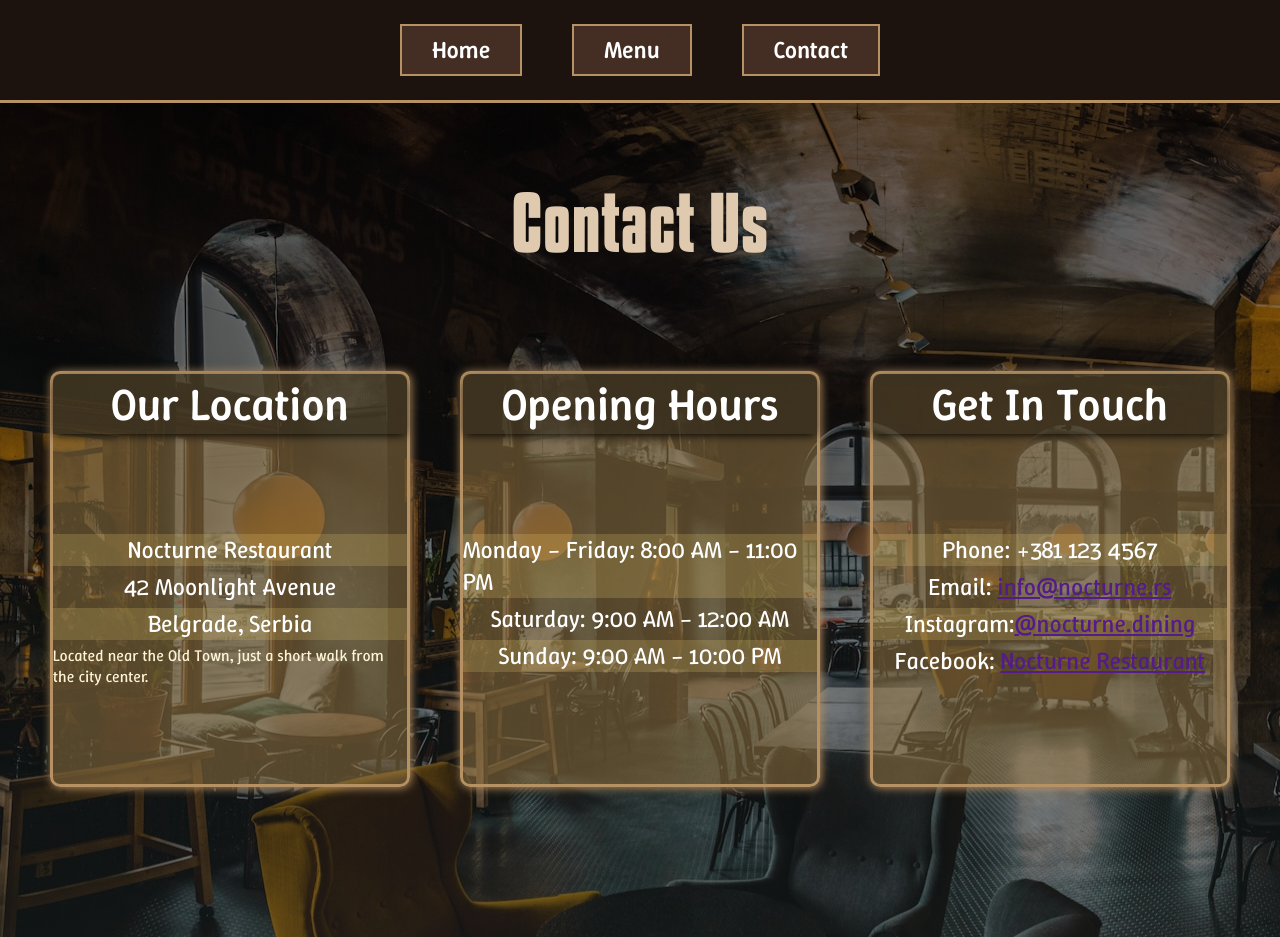
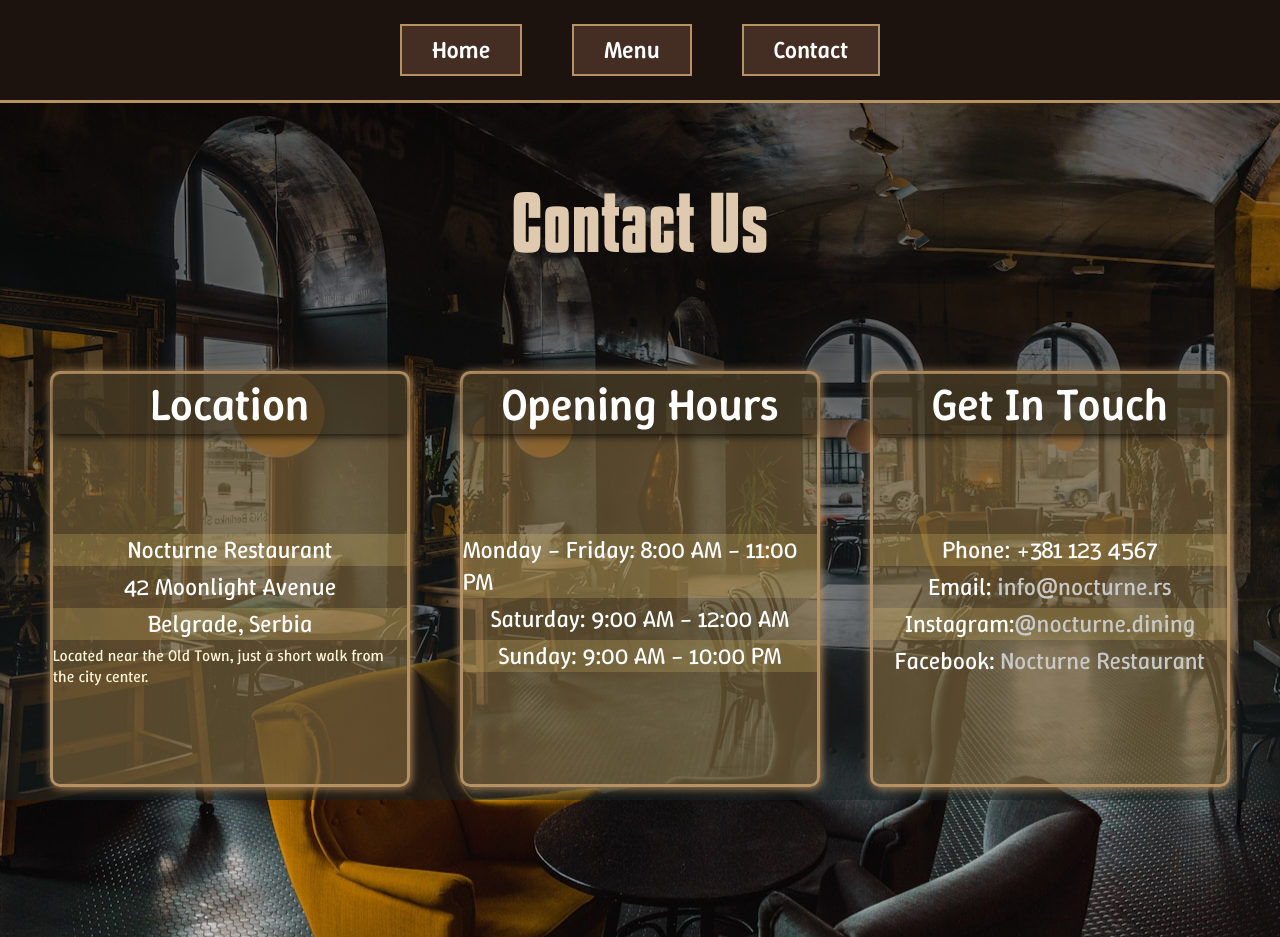
Before and after one commit to TadicF/Project-Restaurant-Page, a website built with webpack: page src/template.html in a window 1280 px wide. Both pictures are taken after a click on the button "Contact". Built offline with nearby package versions, Linux system fonts and the light colour scheme.

Commit message:
Contact Page is now dinamically added with JS

```diff
--- a/src/contactPage.js
+++ b/src/contactPage.js
@@ -0,0 +1,108 @@
+export function contactPage() {
+  const content = document.querySelector('#content');
+  const contactPage = document.createElement('div');
+  contactPage.classList.add("contactPage");
+  content.appendChild(contactPage);
+
+  const contactUs = document.createElement('div');
+  contactUs.classList.add('contactUs');
+  contactPage.appendChild(contactUs);
+  const contactUsTitle = document.createElement('h1');
+  contactUsTitle.textContent = 'Contact Us';
+  contactUs.appendChild(contactUsTitle);
+
+  const contactTabs = document.createElement('div');
+  contactTabs.classList.add('contactTabs');
+  contactPage.appendChild(contactTabs);
+
+  // Display Location Tab
+  const location = document.createElement('div');
+  location.classList.add('location');
+  contactTabs.appendChild(location);
+
+  const locationTitle = document.createElement('div');
+  locationTitle.classList.add('locationTitle');
+  location.appendChild(locationTitle);
+  const locationTitleText = document.createElement('p');
+  locationTitleText.textContent = 'Location';
+  locationTitle.appendChild(locationTitleText);
+
+  const locationInfo = document.createElement('div');
+  locationInfo.classList.add('locationInfo');
+  location.appendChild(locationInfo);
+  const location_one = createContactItem('Nocturne Restaurant');
+  locationInfo.appendChild(location_one);
+  const location_two = createContactItem('42 Moonlight Avenue');
+  locationInfo.appendChild(location_two);
+  const location_three = createContactItem('Belgrade, Serbia');
+  locationInfo.appendChild(location_three);
+  const location_four = createContactItem('Located near the Old Town, just a short walk from the city center.');
+  locationInfo.appendChild(location_four);
+
+  // Display Opening Hours Tab
+  const opening_hours = document.createElement('div');
+  opening_hours.classList.add("opening-hours");
+  contactTabs.appendChild(opening_hours);
+
+  const openingTitle = document.createElement('div');
+  openingTitle.classList.add('openingTitle');
+  opening_hours.appendChild(openingTitle);
+  const openingTitleText = document.createElement('p');
+  openingTitleText.textContent = 'Opening Hours';
+  openingTitle.appendChild(openingTitleText);
+
+  const openingInfo = document.createElement('div');
+  openingInfo.classList.add('openingInfo');
+  opening_hours.appendChild(openingInfo);
+  const opening_one = createContactItem('Monday – Friday: 8:00 AM – 11:00 PM');
+  openingInfo.appendChild(opening_one);
+  const opening_two = createContactItem('Saturday: 9:00 AM – 12:00 AM');
+  openingInfo.appendChild(opening_two);
+  const opening_three = createContactItem('Sunday: 9:00 AM – 10:00 PM');
+  openingInfo.appendChild(opening_three);
+
+  // Display Contact Info Tab
+  const contact = document.createElement('div');
+  contact.classList.add('contact');
+  contactTabs.appendChild(contact);
+
+  const contactTitle = document.createElement('div');
+  contactTitle.classList.add("contactTitle");
+  contact.appendChild(contactTitle);
+  const contactTitleText = document.createElement('p');
+  contactTitleText.textContent = 'Get In Touch';
+  contactTitle.appendChild(contactTitleText);
+
+  const contactInfo = document.createElement('div');
+  contactInfo.classList.add('contactInfo');
+  contact.appendChild(contactInfo);
+  const contact_one = createContactItem('Phone: +381 123 4567');
+  contactInfo.appendChild(contact_one);
+  const contact_two = createContactItem('Email: ');
+  contactInfo.appendChild(contact_two);
+  const contact_three = createContactItem('Instagram: ');
+  contactInfo.appendChild(contact_three);
+  const contact_four = createContactItem('Facebook: ');
+  contactInfo.appendChild(contact_four);
+
+  const contact_email = document.createElement('a');
+  contact_email.textContent = 'info@nocturne.rs';
+  contact_email.setAttribute('href', '');
+  contact_two.appendChild(contact_email);
+
+  const contact_instragram = document.createElement('a');
+  contact_instragram.textContent = '@nocturne.dining';
+  contact_instragram.setAttribute('href', '');
+  contact_three.appendChild(contact_instragram);
+
+  const contact_facebook = document.createElement('a');
+  contact_facebook.textContent = 'Nocturne Restaurant';
+  contact_facebook.setAttribute('href', '');
+  contact_four.appendChild(contact_facebook);
+}
+
+function createContactItem(text) {
+  const item = document.createElement('p');
+  item.textContent = text;
+  return item;
+}
--- a/src/index.js
+++ b/src/index.js
@@ -1,8 +1,9 @@
 import './styles.css';
 import { homePage } from './homePage.js';
 import { menuPage } from './menuPage.js';
+import { contactPage } from './contactPage.js';
 
-
+homePage();
 
 const pageLoader = {
   home: document.querySelector('#homeButton'),
@@ -19,9 +20,15 @@ const pageLoader = {
     content.replaceChildren();
     menuPage();
   },
+  loadContact: function() {
+    const content = document.querySelector('#content');
+    content.replaceChildren();
+    contactPage();
+  },
   init: function() {
     this.home.addEventListener('click', () => { this.loadHome()});
     this.menu.addEventListener('click', () => { this.loadMenu()});
+    this.contact.addEventListener('click', () => { this.loadContact()});
   }
 }
 
--- a/src/styles.css
+++ b/src/styles.css
@@ -251,6 +251,18 @@ nav > button:hover {
   justify-content: center;
 }
 
+a {
+  text-decoration: none;
+}
+
+a:link {
+  color: rgb(201, 201, 201);
+}
+
+a:visited {
+  color: rgb(201, 201, 201);
+}
+
 /* Fonts */
 
 @font-face {
```
Also changed, not shown: src/template.html (+2 -0 lines).
